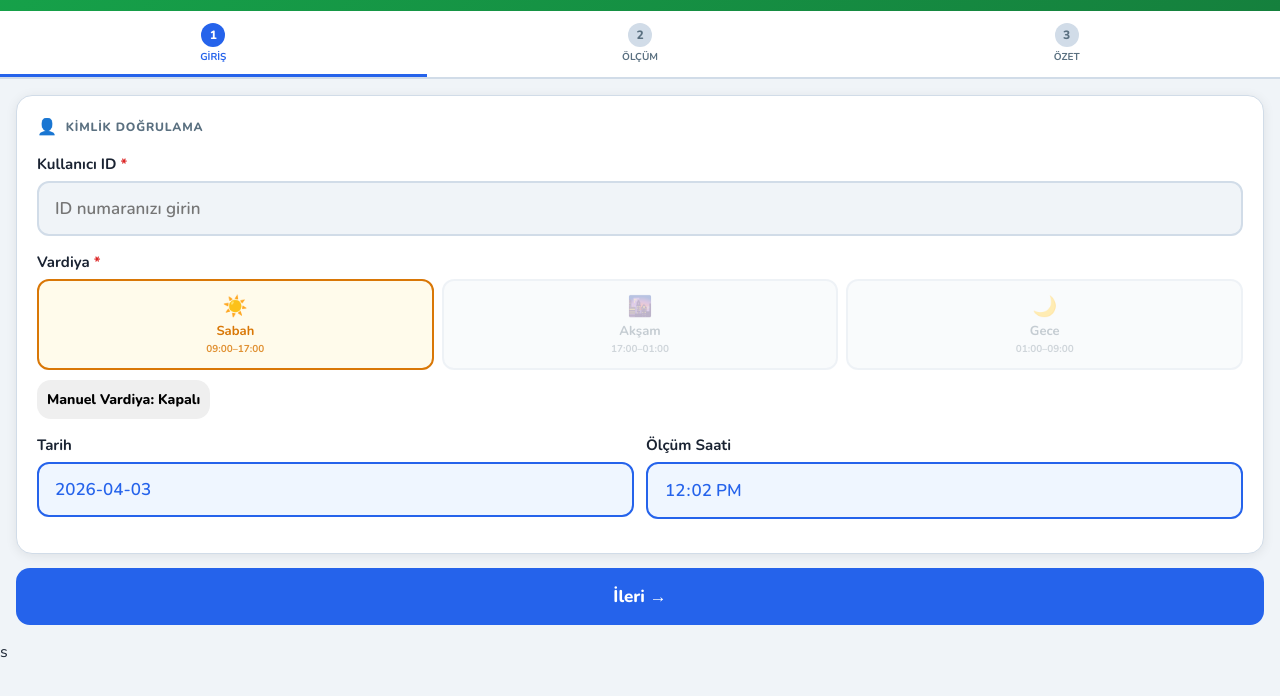
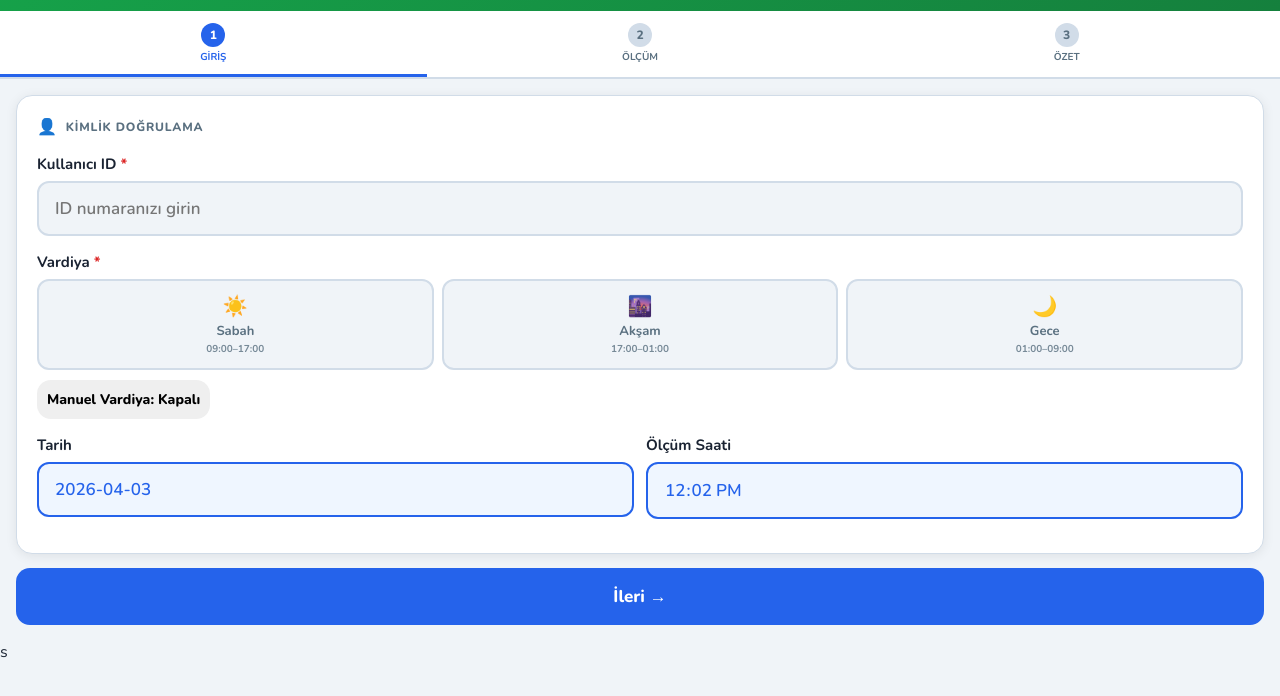
Before and after one commit to rulmaksanenjeksiyon/RulmaksanEnjeksiyon, a website: page index.html in a window 1280 px wide. Shown: the part 90-786 px from the top of the page. Drawn offline with nearby package versions, Linux system fonts and the light colour scheme.

Commit message:
Update index.html

```diff
--- a/index.html
+++ b/index.html
@@ -797,11 +797,7 @@ const _VR = {
 };
 
 function isVardiyaActive(v) {
-  if(window.__testMode || manuelVardiyaAcik) return true;
-  const now = new Date(Date.now() + _timeOffset);
-  const m = now.getHours() * 60 + now.getMinutes();
-  const r = _VR[v];
-  return r.e < r.s ? (m >= r.s || m <= r.e) : (m >= r.s && m <= r.e);
+  return true; // Otomatik saat kontrolü geçici olarak iptal edildi
 }
 
 function toggleManuelVardiya() {
```
